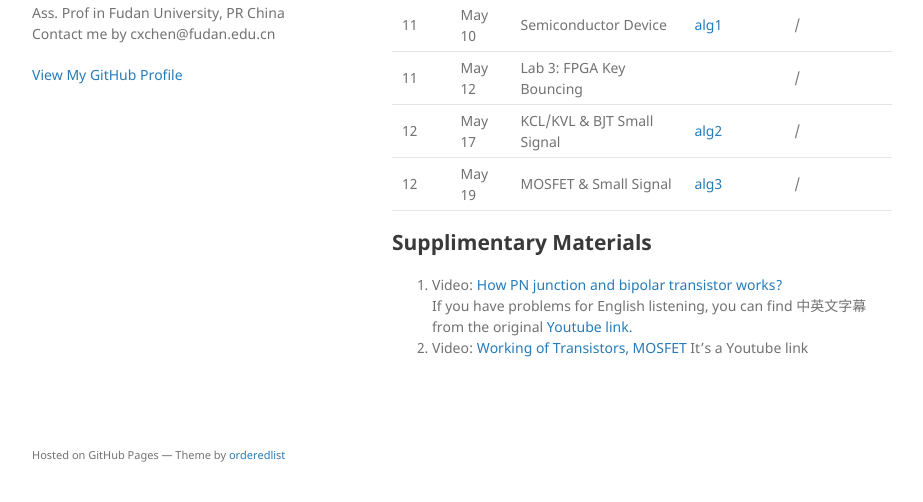
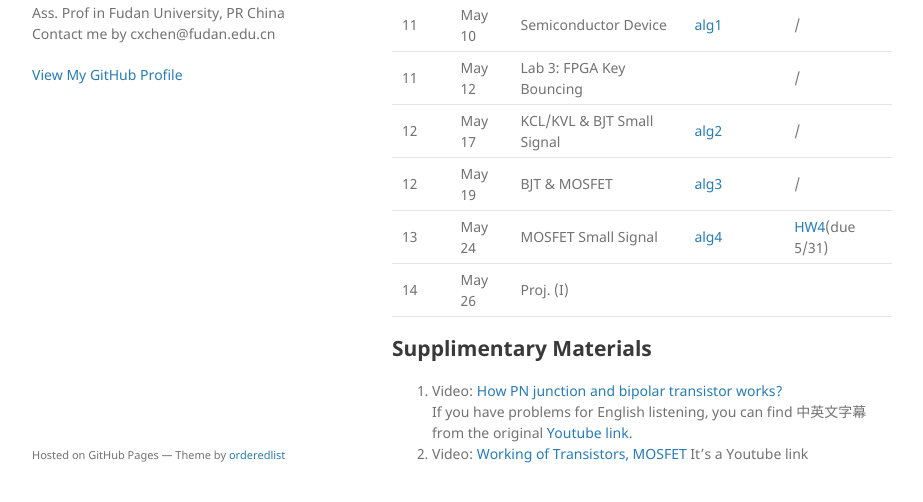
Before and after one commit to cihlab/cihlab.github.io, a Jekyll site: the page built from course/ckt20.md, in a window 1280 px wide and 900 px high, scrolled down 1126 px, cut to the strip 366-868 px from the top of the window. Shown: the whole strip, without its empty margins (178-1101 px from the left). Built offline with Jekyll 4.4.1, drawn with Linux system fonts in a browser that asks for light colours; our own code applies the rules of GitHub Pages for plain Markdown files.

Commit message:
Update ckt20.md

```diff
--- a/course/ckt20.md
+++ b/course/ckt20.md
@@ -44,7 +44,9 @@ Time: Monday & Wednsday Morning
 11| May 10 | Semiconductor Device | [alg1](./cktlec15.pdf) | / |
 11| May 12 | Lab 3: FPGA Key Bouncing |  | / |
 12| May 17 | KCL/KVL & BJT Small Signal | [alg2](./cktlec16.pdf)| / |
-12| May 19 | MOSFET & Small Signal | [alg3](./cktlec17.pdf)| / |
+12| May 19 | BJT & MOSFET | [alg3](./cktlec17.pdf)| / |
+13| May 24 | MOSFET Small Signal | [alg4](./cktlec18.pdf)| [HW4](./hw4_2021.pdf)(due 5/31) |
+14| May 26 | Proj. (I) | |
 
 ## Supplimentary Materials
 1. Video: [How PN junction and bipolar transistor works?](https://cihlab.github.io/course/Transistors_480p.mp4)
```
